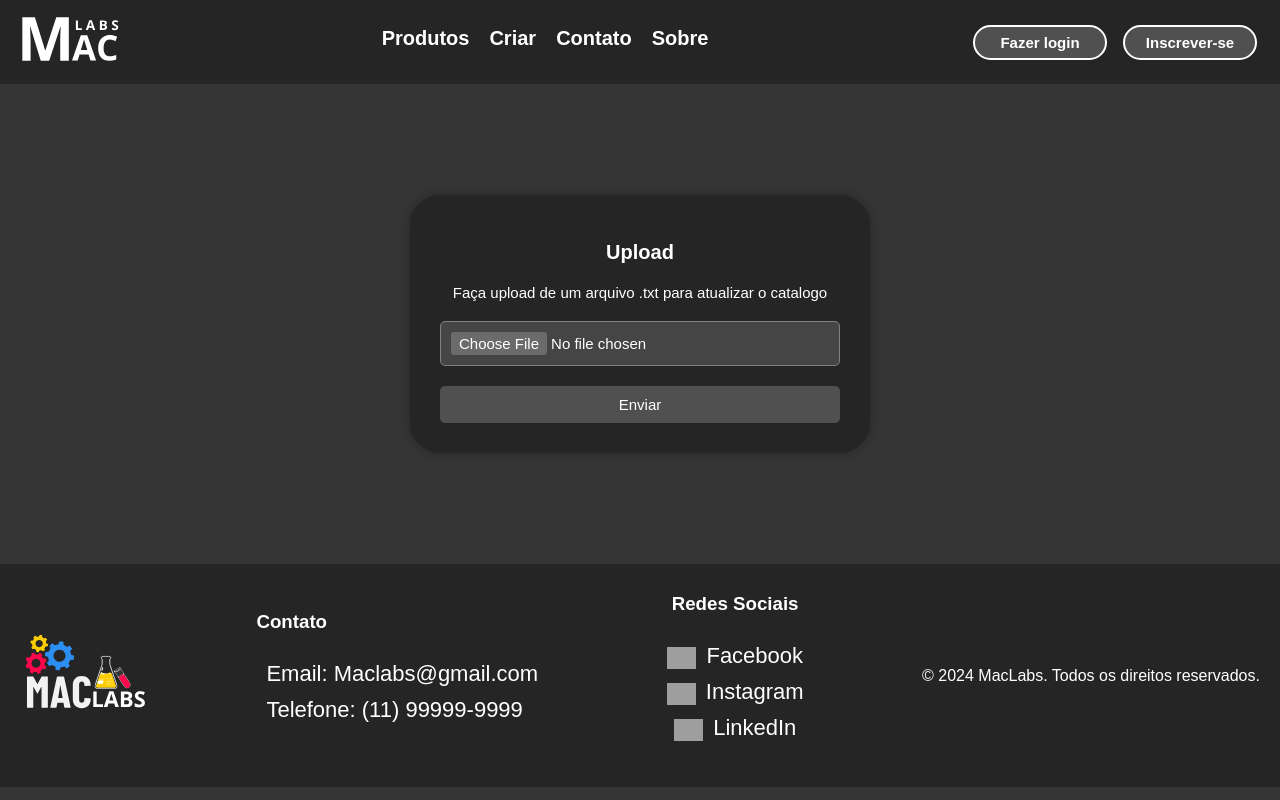
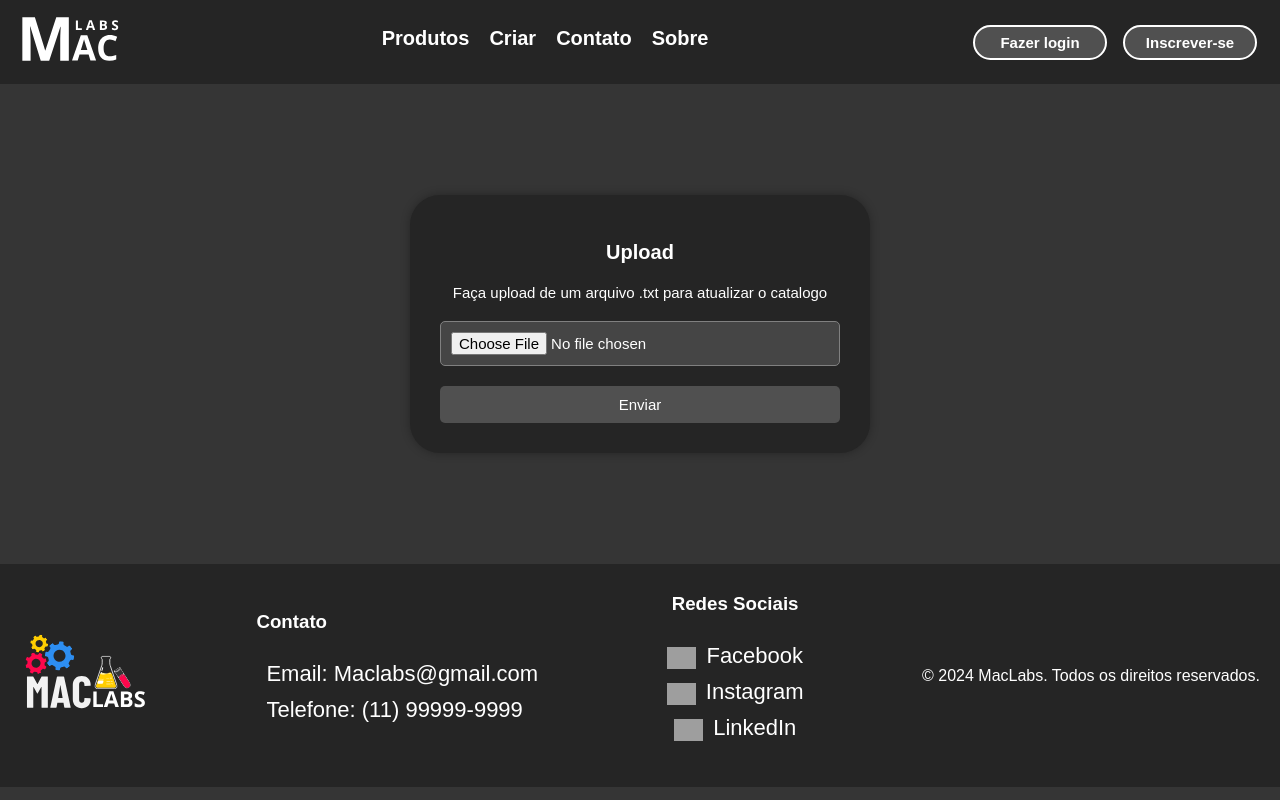
Before and after one commit to LeoDellAmatrice/MacLabs, a Flask app: page /upload in a window 1280 px wide. Run offline with Flask 3, Linux system fonts and the light colour scheme; grey boxes are pictures that could not be loaded.

Commit message:
correção modo escuro em celulares

```diff
--- a/static/css/base.css
+++ b/static/css/base.css
@@ -10,20 +10,13 @@
     --font-size-small: 10px;
     --font-size-extra-small: 12px;
 
-    color-scheme: dark;
+}
+/* Estilo geral */
+
+html {
+    scroll-behavior: smooth;
 }
 
-html {
-    background-color: var(--primary-bg-color) !important;
-    color: var(--text-color) !important;
-}
-
-body {
-    background-color: var(--primary-bg-color) !important;
-    color: var(--text-color) !important;
-}
-
-/* Estilo geral */
 body {
     background-color: var(--primary-bg-color);
     margin: 0;
@@ -141,18 +134,13 @@ li {
 /* ================= MEDIA QUERIES ================= */
 
 /* Tela até 950px */
-@media (max-width: 950px) {
+@media (max-width: 980px) {
     footer {
         display: grid;
         grid-template-columns: repeat(2, 1fr);
         justify-items: center;
         width: 100%;
         padding: 0;
-    }
-
-    li {
-        text-align: center;
-        width: 100%;
     }
 }
 
--- a/static/css/upload.css
+++ b/static/css/upload.css
@@ -10,22 +10,6 @@
     --font-size-large: 20px;
     --font-size-medium: 15px;
     --font-size-small: 10px;
-
-    color-scheme: dark;
-}
-
-html, body {
-    /* Força o fundo e a cor do texto */
-    background-color: var(--primary-bg-color) !important;
-    color: var(--text-color) !important;
-    /* Desabilita qualquer ajuste automático de cor */
-    -webkit-print-color-adjust: exact !important;
-    print-color-adjust: exact !important;
-}
-
-html {
-    -webkit-filter: none !important;
-    filter: none !important;
 }
 
 /* Estilo do container */
--- a/templates/base.html
+++ b/templates/base.html
@@ -7,7 +7,8 @@
     <meta http-equiv="X-UA-Compatible" content="ie=edge">
     <meta name="color-scheme" content="dark light">
     <link rel="icon" href="{{ url_for('static', filename='img/icon.svg') }}">
-    {% block css %}<link rel="stylesheet" href="{{ url_for('static', filename='css/base.css') }}">{% endblock css %}
+    {% block css %}
+    {% endblock css %}
     <title>{% block title %}MacLabs{% endblock %}</title>
     <link rel="stylesheet" href="{{ url_for('static', filename='css/base.css') }}">
 </head>
```
Also changed, not shown: static/css/inscricao.css (+0 -16 lines), static/css/login.css (+0 -16 lines).
